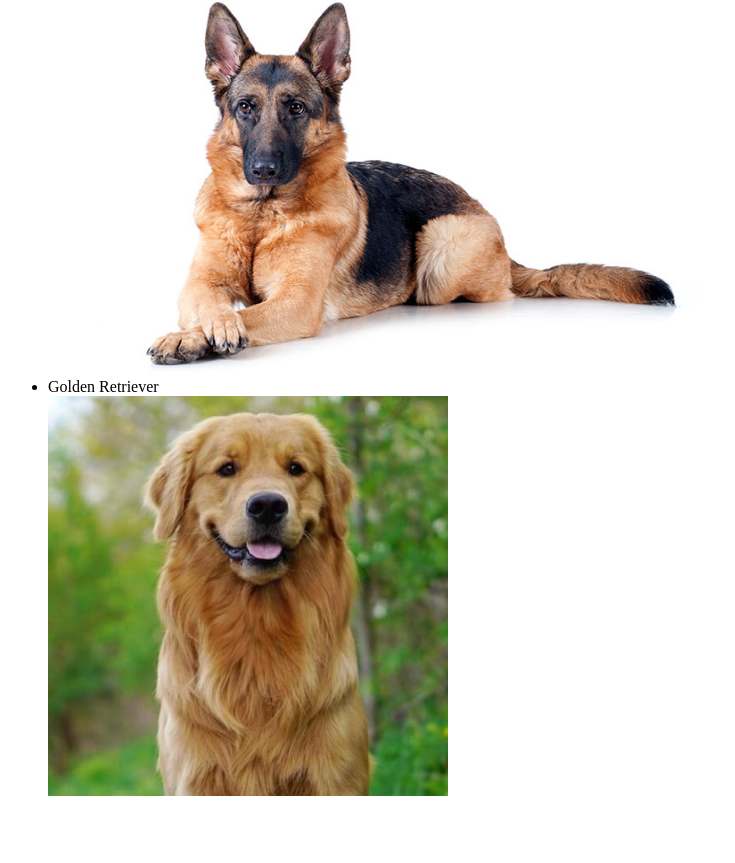
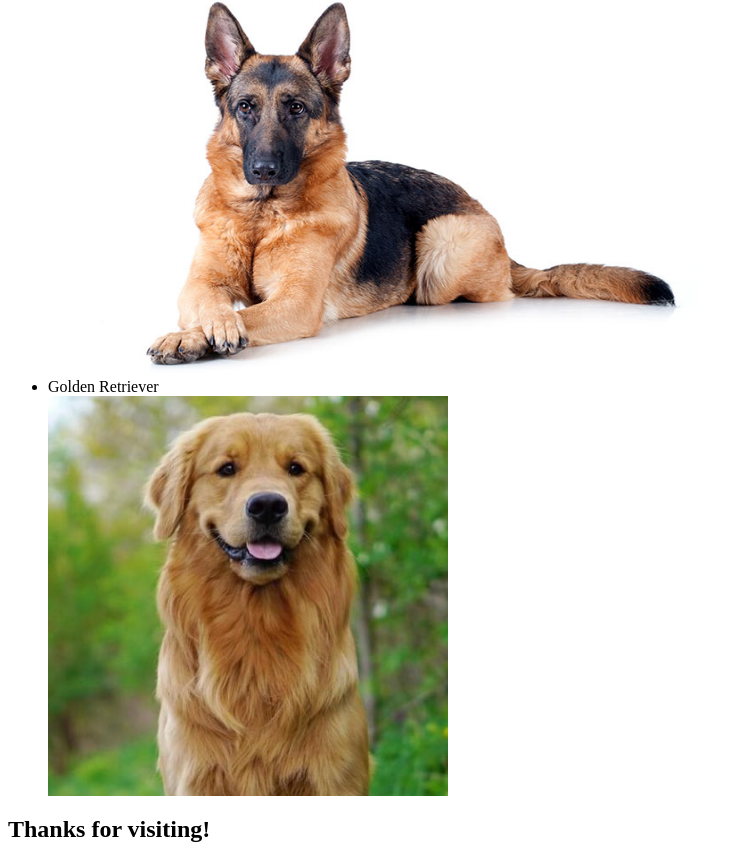
Before and after one commit to fatehrai/In-Class-Build, a plain HTML site: page index.html in a window 1280 px wide. Shown: the part 853-1716 px from the top of the page, without its empty margins (0-735 px from the left). Before the commit the page ends 1665 px from the top, so only its background shows below. Drawn offline with Linux system fonts and the light colour scheme.

Commit message:
updated index.html file with closing remark

```diff
--- a/index.html
+++ b/index.html
@@ -16,5 +16,6 @@
 				<li>Golden Retriever</li>
 				<img src="images/golden.jpg" alt="picture of a golden retriever" width="400" height="400">
 			</ul>
+        <h2>Thanks for visiting!</h2>
 	</body>
 </html>
```
